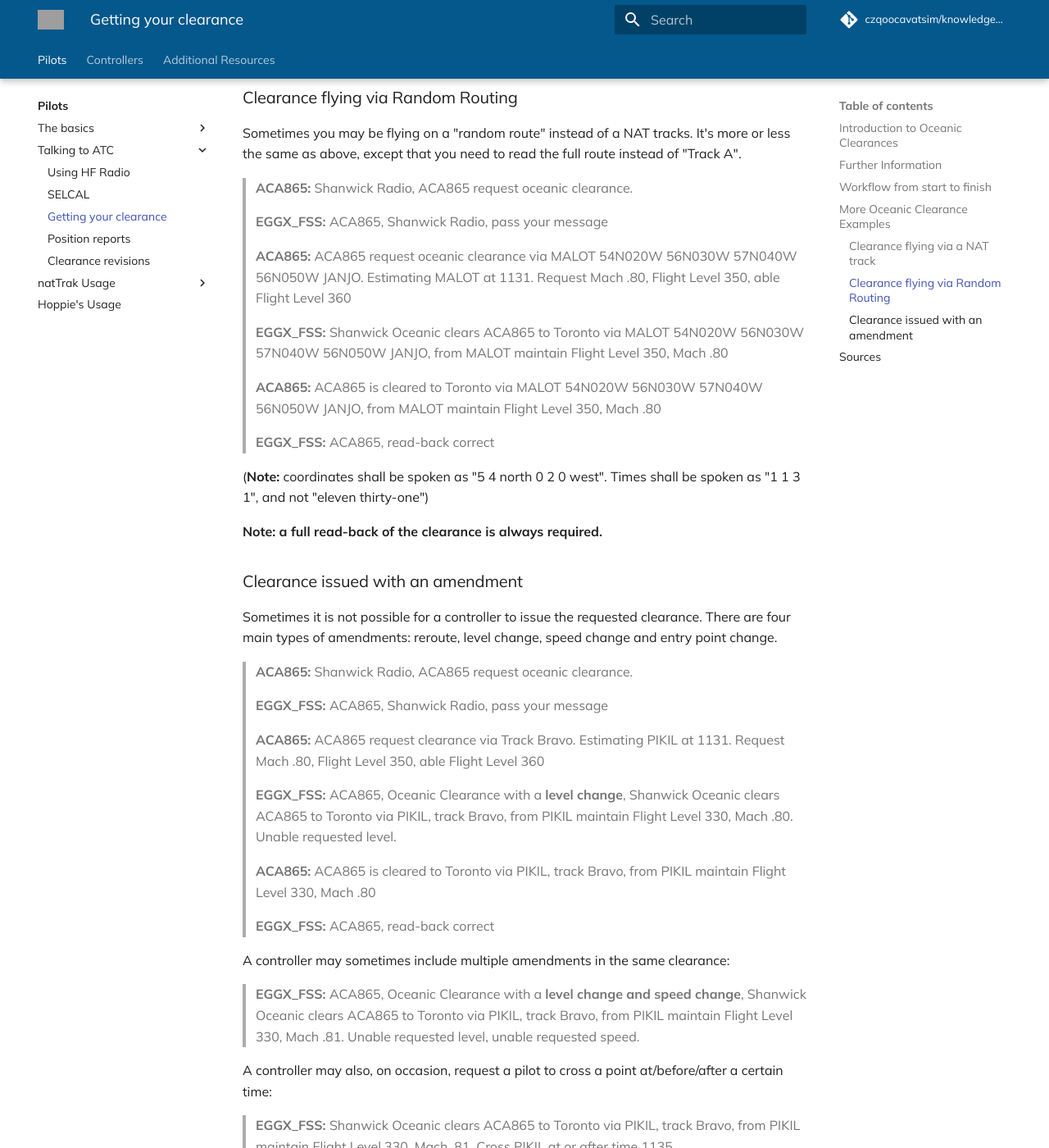
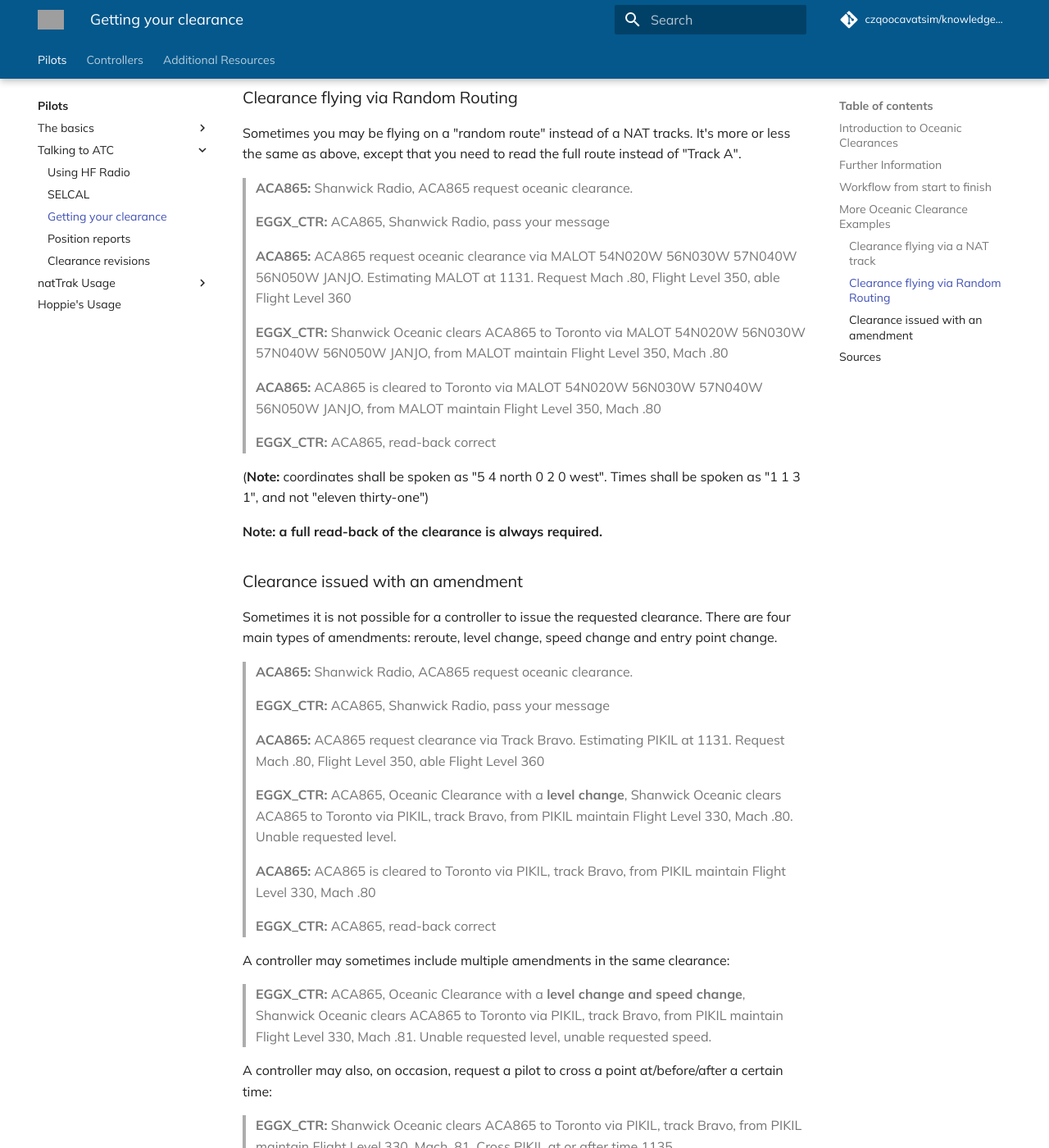
Before and after one commit to czqoocavatsim/knowledgebase, an MkDocs documentation site: the page built from docs/pilots/atc/clearances.md, in a window 1280 px wide and 1400 px high, scrolled down 3111 px. Shown: the whole window at 82% size. Built offline with MkDocs 1.6.1 and Material for MkDocs 9.7.7, drawn with Linux system fonts in a browser that asks for light colours; comment, search, counter and statistics services are not loaded; the version menu is left out; some of the changed text lies outside the part shown; grey boxes are pictures that could not be loaded.

Commit message:
Correct logon callsigns for pilot section

```diff
--- a/docs/pilots/atc/clearances.md
+++ b/docs/pilots/atc/clearances.md
@@ -36,7 +36,7 @@
 <p>A pilot should call up the Oceanic Controller first to establish initial contact and to make the controller aware that the pilot is looking to request their oceanic clearance.&nbsp;</p>
 <blockquote>
   <p><strong>BAW123: </strong>Gander Radio, BAW123, request oceanic clearance.</p>
-  <p><strong>CZQX_FSS</strong>: BAW123, Gander Radio, pass your message</p>
+  <p><strong>CZQO_CTR</strong>: BAW123, Gander Radio, pass your message</p>
 </blockquote>
 <p>Once the Oceanic Controller has given the “pass your message” or “go ahead” instruction, BAW123 may now request their oceanic clearance. In the request, the following must be included:</p>
 <ul>
@@ -53,7 +53,7 @@
 <p>The controller will acknowledge the pilot's request and will tell BAW123 to standby.&nbsp;</p>
 <p>When the controller is ready, the clearance is issued:</p>
 <blockquote>
-  <p><strong>CZQX_FSS</strong>: Gander Oceanic clears BAW123 London Heathrow via ALLRY, track Alpha. From ALLRY maintain Flight Level 350, Mach .80</p>
+  <p><strong>CZQO_CTR</strong>: Gander Oceanic clears BAW123 London Heathrow via ALLRY, track Alpha. From ALLRY maintain Flight Level 350, Mach .80</p>
 </blockquote>
 <p>BAW123 must, in the readback of their clearance, confirm that their version of the NAT track message is up-to-date by including the TMI (see <a href="https://knowledgebase.ganderoceanic.com/en/basics/nats">North Atlantic Tracks</a>):</p>
 <blockquote>
@@ -61,7 +61,7 @@
 </blockquote>
 <p>When BAW123 has made a correct readback, the controller will confirm that the readback was correct and will instruct the pilot to “return to domestic frequency” or to “return to previous frequency”.&nbsp;</p>
 <blockquote>
-  <p><strong>CZQX_FSS: </strong>BAW123, read-back correct, return to previous frequency.</p>
+  <p><strong>CZQO_CTR: </strong>BAW123, read-back correct, return to previous frequency.</p>
 </blockquote>
 <p>For aircraft requesting random routings through Shanwick/Gander OCAthe whole random routing must be included in the request, including all coordinates and the entry/exit fixes. Pilots are additionally required to read back the full route issued by the controller. ‘Cleared as filed’ is not an available phrase.</p>
 <p>Below are some more possible examples.</p>
@@ -71,11 +71,11 @@
 ### Clearance flying via a NAT track
 <blockquote>
   <p><strong>ACA865:</strong> Shanwick Radio, ACA865 request oceanic clearance.</p>
-  <p><strong>EGGX_FSS: </strong>ACA865, Shanwick Radio, pass your message</p>
+  <p><strong>EGGX_CTR: </strong>ACA865, Shanwick Radio, pass your message</p>
   <p><strong>ACA865:</strong>&nbsp;ACA865 request clearance via Track Bravo. Estimating PIKIL at 1131. Request Mach .80, Flight Level 350, able Flight Level 360.</p>
-  <p><strong>EGGX_FSS:&nbsp;</strong>Shanwick Oceanic clears ACA865 to Toronto via PIKIL, track Bravo, from PIKIL maintain Flight Level 350, Mach .80</p>
+  <p><strong>EGGX_CTR:&nbsp;</strong>Shanwick Oceanic clears ACA865 to Toronto via PIKIL, track Bravo, from PIKIL maintain Flight Level 350, Mach .80</p>
   <p><strong>ACA865:</strong>&nbsp;ACA865 is cleared to Toronto via PIKIL, track Bravo, from PIKIL maintain Flight Level 350, Mach .80</p>
-  <p><strong>EGGX_FSS:&nbsp;</strong>ACA865, read-back correct</p>
+  <p><strong>EGGX_CTR:&nbsp;</strong>ACA865, read-back correct</p>
 </blockquote>
 <p>(<strong>Note:</strong> coordinates shall be spoken as "five four north, zero two zero west". Times shall be spoken as "one one three one", and not "eleven thirty-one")</p>
 
@@ -83,11 +83,11 @@
 <p>Sometimes you may be flying on a "random route" instead of a NAT tracks. It's more or less the same as above, except that you need to read the full route instead of "Track A".</p>
 <blockquote>
   <p><strong>ACA865:</strong> Shanwick Radio, ACA865 request oceanic clearance.</p>
-  <p><strong>EGGX_FSS: </strong>ACA865, Shanwick Radio, pass your message</p>
+  <p><strong>EGGX_CTR: </strong>ACA865, Shanwick Radio, pass your message</p>
   <p><strong>ACA865:</strong>&nbsp;ACA865 request oceanic clearance via MALOT 54N020W 56N030W 57N040W 56N050W JANJO. Estimating MALOT at 1131. Request Mach .80, Flight Level 350, able Flight Level 360</p>
-  <p><strong>EGGX_FSS:&nbsp;</strong>Shanwick Oceanic clears ACA865 to Toronto via MALOT 54N020W 56N030W 57N040W 56N050W JANJO, from MALOT maintain Flight Level 350, Mach .80</p>
+  <p><strong>EGGX_CTR:&nbsp;</strong>Shanwick Oceanic clears ACA865 to Toronto via MALOT 54N020W 56N030W 57N040W 56N050W JANJO, from MALOT maintain Flight Level 350, Mach .80</p>
   <p><strong>ACA865:</strong>&nbsp;ACA865 is cleared to Toronto via MALOT 54N020W 56N030W 57N040W 56N050W JANJO, from MALOT maintain Flight Level 350, Mach .80</p>
-  <p><strong>EGGX_FSS:&nbsp;</strong>ACA865, read-back correct</p>
+  <p><strong>EGGX_CTR:&nbsp;</strong>ACA865, read-back correct</p>
 </blockquote>
 <p>(<strong>Note:</strong> coordinates shall be spoken as "5 4 north 0 2 0 west". Times shall be spoken as "1 1 3 1", and not "eleven thirty-one")</p>
 <p><strong>Note: a full read-back of the clearance is always required.</strong></p>
@@ -96,19 +96,19 @@
 <p>Sometimes it is not possible for a controller to issue the requested clearance. There are four main types of amendments: reroute, level change, speed change and entry point change.</p>
 <blockquote>
   <p><strong>ACA865:</strong> Shanwick Radio, ACA865 request oceanic clearance.</p>
-  <p><strong>EGGX_FSS: </strong>ACA865, Shanwick Radio, pass your message</p>
+  <p><strong>EGGX_CTR: </strong>ACA865, Shanwick Radio, pass your message</p>
   <p><strong>ACA865:</strong>&nbsp;ACA865 request clearance via Track Bravo. Estimating PIKIL at 1131. Request Mach .80, Flight Level 350, able Flight Level 360</p>
-  <p><strong>EGGX_FSS:&nbsp;</strong>ACA865, Oceanic Clearance with a <strong>level change</strong>, Shanwick Oceanic clears ACA865 to Toronto via PIKIL, track Bravo, from PIKIL maintain Flight Level 330, Mach .80. Unable requested level.</p>
+  <p><strong>EGGX_CTR:&nbsp;</strong>ACA865, Oceanic Clearance with a <strong>level change</strong>, Shanwick Oceanic clears ACA865 to Toronto via PIKIL, track Bravo, from PIKIL maintain Flight Level 330, Mach .80. Unable requested level.</p>
   <p><strong>ACA865:</strong>&nbsp;ACA865 is cleared to Toronto via PIKIL, track Bravo, from PIKIL maintain Flight Level 330, Mach .80</p>
-  <p><strong>EGGX_FSS:&nbsp;</strong>ACA865, read-back correct</p>
+  <p><strong>EGGX_CTR:&nbsp;</strong>ACA865, read-back correct</p>
 </blockquote>
 <p>A controller may sometimes include multiple amendments in the same clearance:</p>
 <blockquote>
-  <p><strong>EGGX_FSS:&nbsp;</strong>ACA865, Oceanic Clearance with a <strong>level change and speed change</strong>, Shanwick Oceanic clears ACA865 to Toronto via PIKIL, track Bravo, from PIKIL maintain Flight Level 330, Mach .81. Unable requested level, unable requested speed.</p>
+  <p><strong>EGGX_CTR:&nbsp;</strong>ACA865, Oceanic Clearance with a <strong>level change and speed change</strong>, Shanwick Oceanic clears ACA865 to Toronto via PIKIL, track Bravo, from PIKIL maintain Flight Level 330, Mach .81. Unable requested level, unable requested speed.</p>
 </blockquote>
 <p>A controller may also, on occasion, request a pilot to cross a point at/before/after a certain time:</p>
 <blockquote>
-  <p><strong>EGGX_FSS:&nbsp;</strong>Shanwick Oceanic clears ACA865 to Toronto via PIKIL, track Bravo, from PIKIL maintain Flight Level 330, Mach .81. Cross PIKIL at or after time 1135.</p>
+  <p><strong>EGGX_CTR:&nbsp;</strong>Shanwick Oceanic clears ACA865 to Toronto via PIKIL, track Bravo, from PIKIL maintain Flight Level 330, Mach .81. Cross PIKIL at or after time 1135.</p>
 </blockquote>
 
 ## Sources
```
Also changed, not shown: docs/pilots/atc/pos-reps.md (+4 -4 lines), docs/pilots/atc/revisions.md (+5 -5 lines), docs/pilots/atc/selcal.md (+1 -1 lines).
